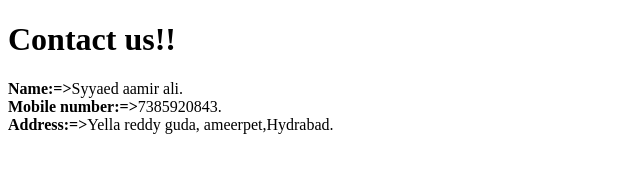
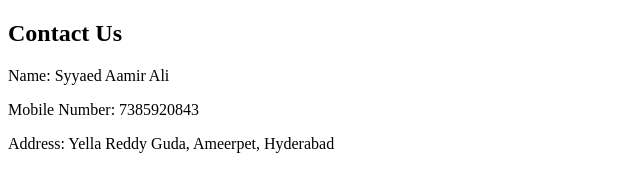
Before and after one commit to syedamir5560/Flipcart-Homepage-Clone, a plain HTML site: page contact.html in a window 1280 px wide. Shown: the whole page, without its empty margins (0-640 px from the left). Drawn offline with Linux system fonts and the light colour scheme.

Commit message:
add contact .css file

```diff
--- a/contact.html
+++ b/contact.html
@@ -7,11 +7,11 @@
     <title>contact</title>
 </head>
 <body>
-    <h1>Contact us!!</h1>
-    <b>Name:=></b>Syyaed aamir ali.
-    <br>
-    <b>Mobile number:=></b>7385920843.
-    <br>
-    <b>Address:=></b>Yella reddy guda, ameerpet,Hydrabad.
+    <div class="contact-container">
+    <h2>Contact Us</h2>
+    <p>Name: Syyaed Aamir Ali</p>
+    <p>Mobile Number: 7385920843</p>
+    <p>Address: Yella Reddy Guda, Ameerpet, Hyderabad</p>
+    </div>
 </body>
 </html>
--- /dev/null
+++ b/css/contact.css
@@ -0,0 +1,20 @@
+.contact-container {
+    background-color: #f5f5f5;
+    padding: 20px;
+    border-radius: 10px;
+    box-shadow: 0 0 10px rgba(0, 0, 0, 0.1);
+    max-width: 400px;
+    margin: 0 auto;
+  }
+
+  .contact-container h2 {
+    font-size: 24px;
+    margin-bottom: 10px;
+  }
+
+  .contact-container p {
+    font-size: 16px;
+    margin: 8px 0;
+  }
+
+  /* Optional: Add more styles as needed */
--- a/index.html
+++ b/index.html
@@ -8,6 +8,7 @@
     <link rel="stylesheet" href="css/style.css">
     <link rel="stylesheet" href="css/utils.css">
     <link rel="stylesheet" href="css/responsive.css">
+    <link rel="stylesheet" href="css/contact.css">
 </head>
 
 <body>
```
